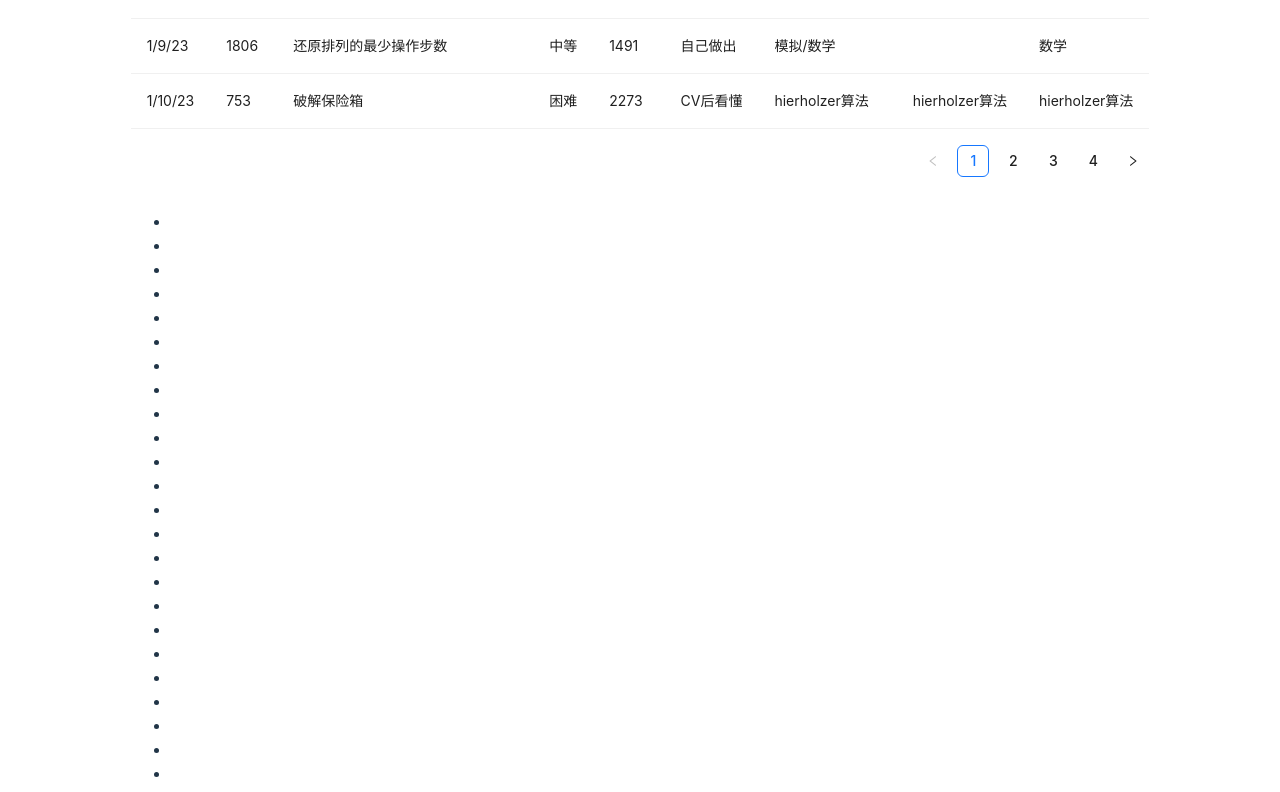
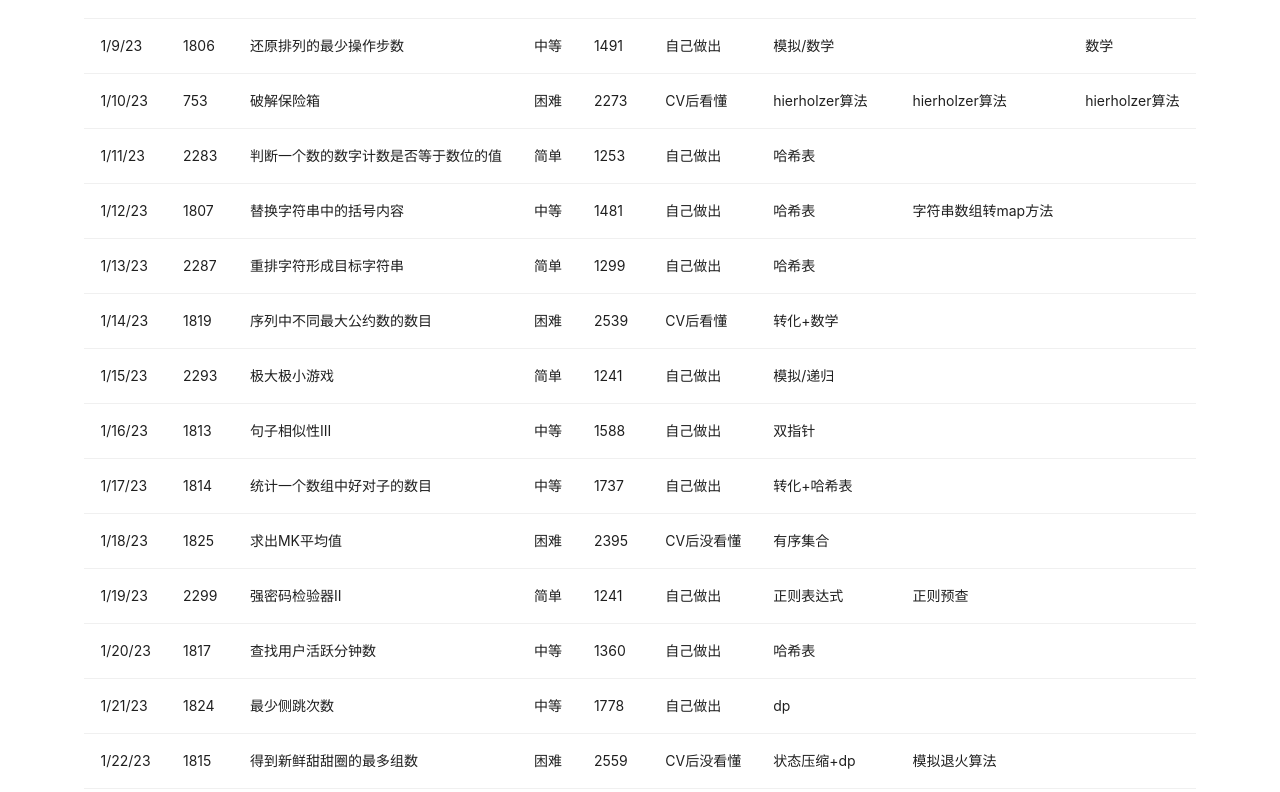
Before and after one commit to S-N-O-R-L-A-X/leetcode, a React (Vite) app: page / in a window 1280 px wide. Shown: the part 508-1300 px from the top of the page. Built offline with nearby package versions, Linux system fonts and the light colour scheme.

Commit message:
use larger pageSize

```diff
--- a/src/DailyTable.tsx
+++ b/src/DailyTable.tsx
@@ -107,11 +107,7 @@ export default function DailyTable(props: DailyTableProps) {
 
   return (
     <>
-      <Table dataSource={data?.daily.month[month]} columns={columns}></Table>
-      <ul>
-        {data ? data.daily.month[0].map((v: any, k: any) => <li key={k}>{v["题号"]}</li>) : <p>no statistics</p>}
-      </ul>
-
+      <Table dataSource={data?.daily.month[month]} columns={columns} pagination={{ pageSize: 31 }}></Table>
     </>
   )
 }
```
